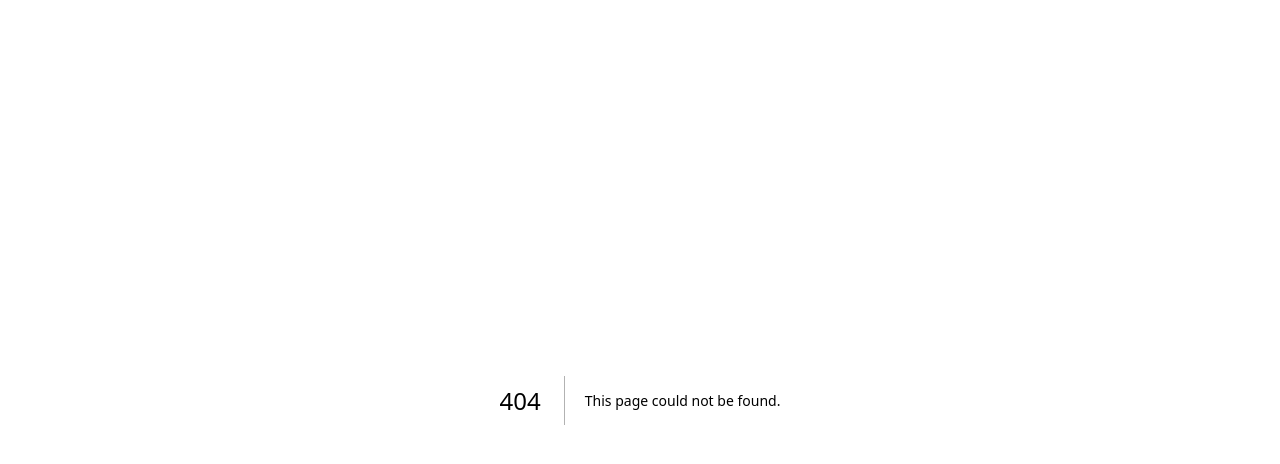
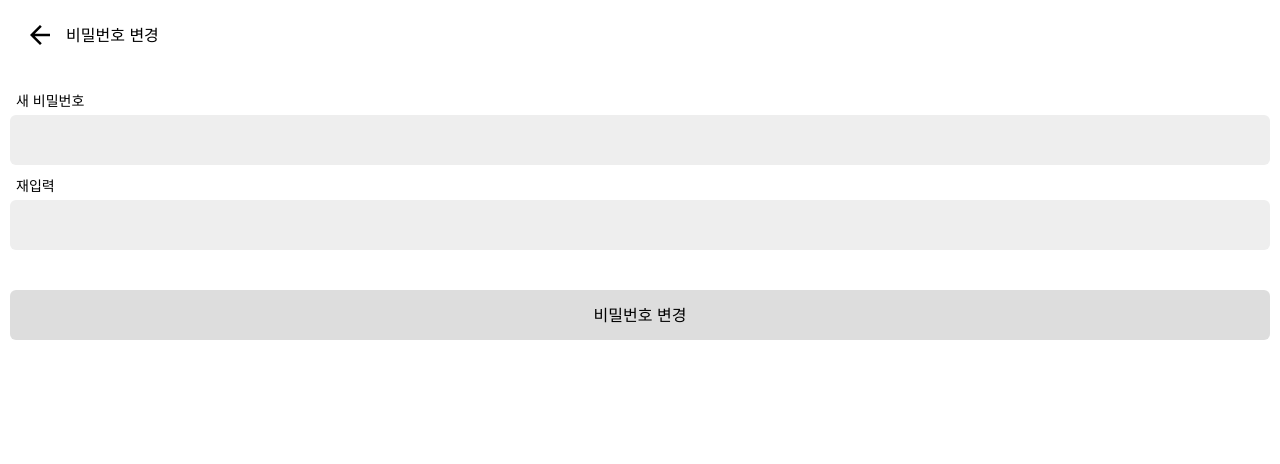
Before and after one commit to leemarshal/CAU_DatabaseSystem2023_Webtoon, a Next.js app: page /changePW in a window 1280 px wide. Before the commit this address had no page. Shown: the top 464 px of the page. Built offline with nearby package versions, Linux system fonts and the light colour scheme.

Commit message:
Added PW change page

```diff
--- /dev/null
+++ b/src/app/changePW/components/CookiePurchaseItem.tsx
@@ -0,0 +1,22 @@
+'use client'
+import ComicIcon from "@/app/icons/ComicIcon";
+
+export default function CookiePurchaseItem(props:any) {
+    return (
+        <div style={{
+            border: "2px solid #00000040",
+            borderRadius: 10,
+            margin: "14px 20px",
+            background:"white",
+            padding: "10px 14px",
+            cursor:"pointer"
+        }} onClick={props.onClick}>
+            <div style={{display: "flex", alignItems: "center"}}>
+                <ComicIcon/>
+                <span style={{fontSize: 24, fontWeight: 600, marginLeft: 10}}>{props.cookies}개</span>
+                {!!props.desc && <span style={{fontSize: 18, fontWeight: 600, marginLeft: 8}}>- {props.desc}</span>}
+            </div>
+            <div style={{fontSize: 16, fontWeight: 600, textAlign: "right"}}>{props.price}원</div>
+        </div>
+    )
+}
--- /dev/null
+++ b/src/app/changePW/components/ToolBar.tsx
@@ -0,0 +1,40 @@
+"use client";
+import React from "react";
+import ArrowLeftIcon from "../../icons/ArrowLeftIcon";
+import { useRouter } from "next/navigation";
+
+export default function ToolBar({ title = "", height = 50 }) {
+  const router = useRouter();
+
+  return (
+    <div
+      style={{
+        background: "#FFFFFFA0",
+        backdropFilter: "blur(20px)",
+        width: "100%",
+        height: height,
+        position: "fixed",
+        left: 0,
+        top: 0,
+        display: "flex",
+        justifyContent: "start",
+        alignItems: "center",
+      }}
+    >
+      <ArrowLeftIcon
+        props={{
+          style: {
+            fill: "#000",
+            width: 40,
+            height: "100%",
+            margin: "6px 6px 6px 20px",
+            cursor: "pointer",
+            padding: 10,
+          },
+        }}
+        onClick={() => router.back()}
+      />
+      <span style={{ color: "black" }}>{title}</span>
+    </div>
+  );
+}
--- /dev/null
+++ b/src/app/changePW/page.tsx
@@ -0,0 +1,60 @@
+'use client'
+import ToolBar from "@/app/cookie/components/ToolBar";
+import {useState} from "react";
+
+export default function ChangePW() {
+    const TOOLBAR_HEIGHT = 70;
+    const [newPW1, setNewPW1] = useState("")
+    const [newPW2, setNewPW2] = useState("")
+
+    const submit = () => {
+        if (!newPW1 || !newPW2) {
+            alert("비밀번호를 입력하세요.")
+        } else if (newPW1 !== newPW2) {
+            alert("비밀번호가 일치하지 않습니다.")
+        } else {
+            //todo: 여기서 비번 업데이트
+        }
+    }
+
+    return (
+        <>
+            <ToolBar title={"비밀번호 변경"} height={TOOLBAR_HEIGHT}/>
+            <div style={{marginTop: TOOLBAR_HEIGHT, paddingTop: 10, paddingBottom: 40}}>
+                <div style={{marginLeft: 16, fontSize: 14, marginBottom: 4, marginTop: 10}}>새 비밀번호</div>
+                <input type={"password"} onChange={(e) => {
+                    setNewPW1(e.target.value)
+                }} style={{
+                    marginLeft: 10,
+                    borderRadius: 6,
+                    textAlign: "center",
+                    width: "calc(100% - 20px)",
+                    background: "#EEE",
+                    height: 50
+                }}/>
+                <div style={{marginLeft: 16, fontSize: 14, marginBottom: 4, marginTop: 10}}>재입력</div>
+                <input type={"password"} onChange={(e) => {
+                    setNewPW2(e.target.value)
+                }} style={{
+                    marginLeft: 10,
+                    borderRadius: 6,
+                    textAlign: "center",
+                    width: "calc(100% - 20px)",
+                    background: "#EEE",
+                    height: 50
+                }}/>
+                <button style={{
+                    marginTop: 40,
+                    marginLeft: 10,
+                    borderRadius: 6,
+                    textAlign: "center",
+                    width: "calc(100% - 20px)",
+                    background: "#DDD",
+                    height: 50,
+                    lineHeight: 3
+                }} onClick={() => submit()}>비밀번호 변경
+                </button>
+            </div>
+        </>
+    )
+}
```
